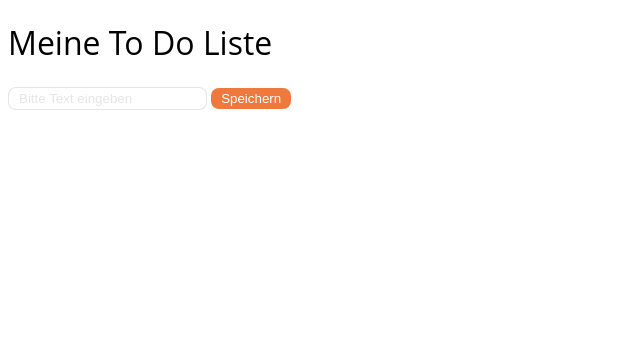
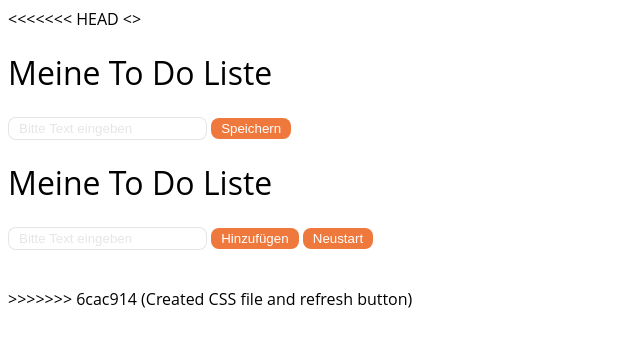
Before and after one commit to martinaklammer94-stack/To-Do-List, a plain HTML site: page index.html in a window 1280 px wide. Shown: the whole page, without its empty margins (0-640 px from the left). Drawn offline with Linux system fonts and the light colour scheme.

Commit message:
Created CSS file and refresh button

```diff
--- a/index.html
+++ b/index.html
@@ -1,3 +1,4 @@
+<<<<<<< HEAD
 <!doctype html>
 <html lang="en">
   <head>
@@ -38,13 +39,29 @@
       }
     </style>
   </head>
+  <>
+  <h1>Meine To Do Liste</h1>
+  <input id="toDoField" placeholder="Bitte Text eingeben" />
+  <button onclick="addToDo()">Speichern</button>
+
+  <!doctype html>
+  <html lang="en">
+    <head>
+      <meta charset="UTF-8" />
+      <meta name="viewport" content="width=device-width, initial-scale=1.0" />
+      <title>To Do Liste</title>
+      <link rel="stylesheet" href="style.css" />
+    </head>
     <body>
       <h1>Meine To Do Liste</h1>
       <input id="toDoField" placeholder="Bitte Text eingeben" />
-    <button onclick="addToDo()">Speichern</button>
+      <button onclick="addToDo()">Hinzufügen</button>
+      <button onclick="refresh()">Neustart</button>
 
       <ul id="toDoList"></ul>
 
       <script src="script.js"></script>
     </body>
   </html>
+  >>>>>>> 6cac914 (Created CSS file and refresh button)
+</html>
--- a/script.js
+++ b/script.js
@@ -1,5 +1,17 @@
+<<<<<<< HEAD
 function addToDo() {
   toDoList.innerHTML +=
     '<li><input type="checkbox">' + toDoField.value + "</li>";
   toDoField.value = "";
 }
+=======
+function addToDo() {
+  toDoList.innerHTML +=
+    '<li><input type="checkbox">' + toDoField.value + "</li>";
+  toDoField.value = "";
+}
+
+function refresh() {
+  toDoList.innerHTML = "";
+}
+>>>>>>> 6cac914 (Created CSS file and refresh button)
--- /dev/null
+++ b/style.css
@@ -0,0 +1,31 @@
+body {
+        font-family: "Open Sans", sans-serif;
+      }
+
+      h1 {
+        font-weight: 400;
+      }
+
+      button {
+        background-color: rgb(239, 120, 60);
+        border: none;
+        color: white;
+        padding: 3px 10px;
+        border-radius: 8px;
+        cursor: pointer;
+      }
+
+      input {
+        border-radius: 8px;
+        border: 1px solid rgba(0, 0, 0, 0.1);
+        padding: 3px 10px;
+      }
+
+      ::placeholder {
+        color: rgba(0, 0, 0, 0.1);
+      }
+
+      ul {
+        padding: 3px 10px;
+        list-style-type: none;
+      }
```
Lines whose indentation alone changed are shown as unchanged.
